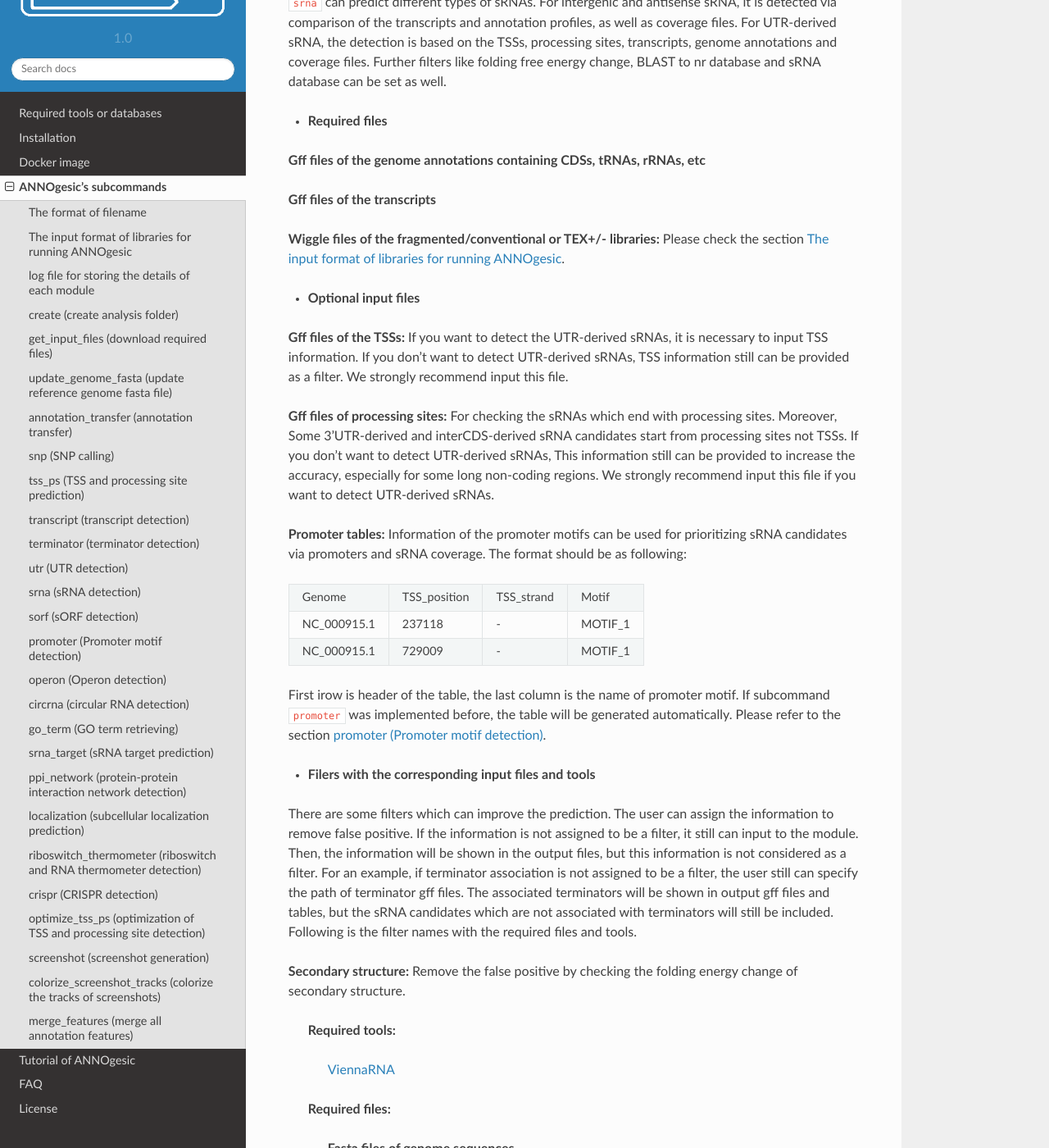
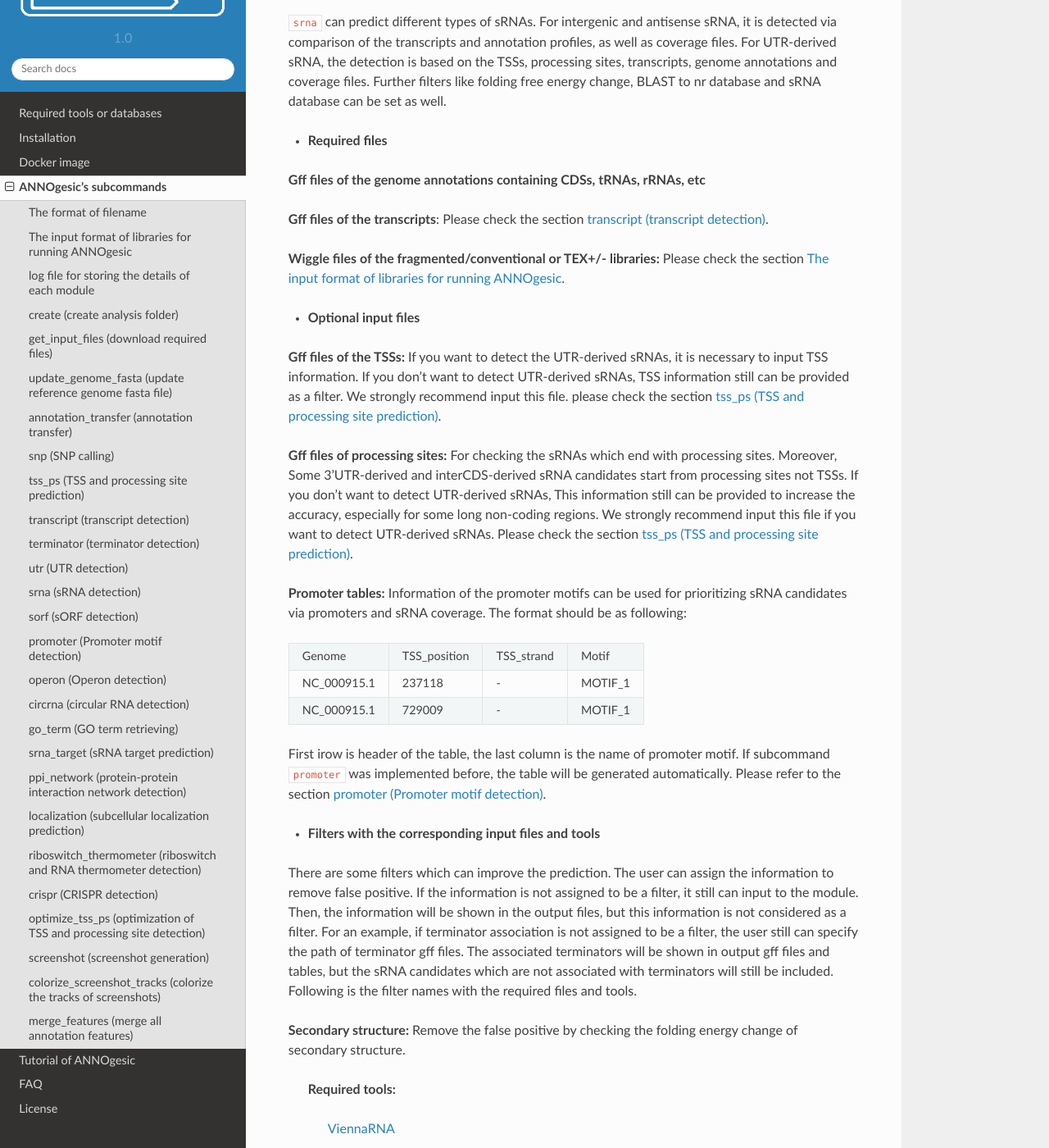
Before and after one commit to Sung-Huan/ANNOgesic, a Sphinx documentation site: the page built from docs/source/subcommands.rst, in a window 1280 px wide and 1400 px high, scrolled down 28303 px. Shown: the whole window at 82% size. Built offline with Sphinx 7.4.7 and the Read the Docs theme 2.0.0, drawn with Linux system fonts in a browser that asks for light colours; pages that are not in the unit, such as notebooks, are missing from menus; some of the changed text lies outside the part shown.

Commit message:
add the hyperlink for the required files

```diff
--- a/docs/source/subcommands.rst
+++ b/docs/source/subcommands.rst
@@ -845,7 +845,7 @@ given gene annotations and several parameters that can be set by the user.
 
 - **Optional input files**
 
-**TSS gff files:** If the user wants to compare transcripts with TSSs, TSS gff files are required.
+**TSS gff files:** If the user wants to compare transcripts with TSSs, TSS gff files are required. Please check the section :ref:`tss_ps`.
 
 **Gff files of genome anntations containing CDSs, tRNAs, rRNAs, etc:** If the user wants to compare transcripts with genome annotations or modify transcript based on genome annotations
 like CDSs, tRNAs, rRNAs, genome annotation gff files are required. There are four options for modification of transcripts:
@@ -1068,7 +1068,7 @@ which have coverage significant decrease.
 
 **Wiggle files of TEX +/- treated libraries or fragmented/conventional libraries**
 
-**Gff files of the transcripts**
+**Gff files of the transcripts**: Please check the section :ref:`transcript`.
 
 - **Basic arguments**
 
@@ -1320,13 +1320,13 @@ ANNOgesic, please use ``--tss_source`` to classify TSSs for the analysis.
 
 **Gff files of the genome annotations containing CDSs, tRNAs, rRNAs, etc**
 
-**Gff files of the TSSs**
-
-**Gff files of the transcripts**
+**Gff files of the TSSs**: Please check the section :ref:`tss_ps`.
+
+**Gff files of the transcripts**: Please check the section :ref:`transcript`.
 
 - **Optional input files**
 
-**Gff files of the terminators:** If the information of terminators is needed, the gff files of terminators are required.
+**Gff files of the terminators:** If the information of terminators is needed, the gff files of terminators are required. Please check the section :ref:`terminator`.
 
 - **Basic Arguments**
 
@@ -1430,7 +1430,7 @@ BLAST to nr database and sRNA database can be set as well.
 
 **Gff files of the genome annotations containing CDSs, tRNAs, rRNAs, etc**
 
-**Gff files of the transcripts**
+**Gff files of the transcripts**: Please check the section :ref:`transcript`.
 
 **Wiggle files of the fragmented/conventional or TEX+/- libraries:** Please check the section
 :ref:`The input format of libraries for running ANNOgesic`.
@@ -1439,13 +1439,14 @@ BLAST to nr database and sRNA database can be set as well.
 
 **Gff files of the TSSs:** If you want to detect the UTR-derived sRNAs, it is necessary to input
 TSS information. If you don't want to detect UTR-derived sRNAs, TSS information still can be provided as a filter.
-We strongly recommend input this file.
+We strongly recommend input this file. please check the section :ref:`tss_ps`.
 
 **Gff files of processing sites:** For checking the sRNAs which end with processing sites. Moreover,
 Some 3'UTR-derived and interCDS-derived sRNA candidates start
 from processing sites not TSSs. If you don't want to detect UTR-derived sRNAs,
 This information still can be provided to increase the accuracy, especially for some
 long non-coding regions. We strongly recommend input this file if you want to detect UTR-derived sRNAs.
+Please check the section :ref:`tss_ps`.
 
 **Promoter tables:** Information of the promoter motifs can be used for prioritizing sRNA candidates via
 promoters and sRNA coverage. The format should be as following:
@@ -1461,7 +1462,7 @@ First irow is header of the table, the last column is the name of promoter motif
 If subcommand ``promoter`` was implemented before, the table will be generated automatically.
 Please refer to the section :ref:`promoter`.
 
-- **Filers with the corresponding input files and tools**
+- **Filters with the corresponding input files and tools**
 
 There are some filters which can improve the prediction. The user can assign the information to remove false positive.
 If the information is not assigned to be a filter, it still can input to the module. Then, the information will
@@ -1520,19 +1521,19 @@ this candidates will be removed. ``--blast_score_nr`` and ``--blast_e_nr`` can b
 
 	**Required files:**
 
-		**Gff files of the terminators**
+		**Gff files of the terminators**: Please check the section :ref:`terminator`.
 
 **sORF:** Remove the candidates which overlap sORF.
 
 	**Required files:**
 
-		**Gff files of the sORFs**
+		**Gff files of the sORFs**: Please check the section :ref:`sorf`.
 
 **Promoter:** Remove the candidates which are not associated with promoter motif.
 
 	**Required files:**
 
-		**Tables of the promoters:** Please check the Promoter Tables of this section.
+		**Tables of the promoters:** Please check the Promoter Tables of this section and the section :ref:`promoter`.
 
 - **Basic arguments**
 
@@ -2019,7 +2020,7 @@ a small transcript. There are three sORF candidates (200-241, 203-241 and 202-24
 - **Required files**
 
 **Gff files of the genome annotations containing CDSs, tRNAs, rRNAs, etc**
-**Gff files of the transcripts**
+**Gff files of the transcripts**: Please check the section :ref:`transcript`.
 
 **Wiggle files of TEX+/- or fragmented/conventional libraries:** Please refer to the section :ref:`The input format of libraries for running ANNOgesic`.
 
@@ -2027,9 +2028,9 @@ a small transcript. There are three sORF candidates (200-241, 203-241 and 202-24
 
 - **Optional input files**
 
-**Gff files of the TSSs:** For checking the sORFs start from TSS or not. We strongly recommend to input this file.
-
-**Gff files of sRNAs:** For checking the overlap of sRNAs and sORFs.
+**Gff files of the TSSs:** For checking the sORFs start from TSS or not. We strongly recommend to input this file. Please check the section :ref:`tss_ps`.
+
+**Gff files of sRNAs:** For checking the overlap of sRNAs and sORFs. Please check the section :ref:`srna`.
 
 - **Basic arguments**
 
@@ -2296,7 +2297,8 @@ promoter motifs.
 **Gff files of the TSSs:** If the input TSS gff file is not generated by ANNOgesic,
 the libraries and wiggle files are necessary.
 Please refer to the :ref:`The input format of libraries for running ANNOgesic`
-in order to assign the correct format.
+in order to assign the correct format. And for the details of TSS,
+please check the section :ref:`tss_ps`.
 
 - **Basic arguments**
 
@@ -2424,13 +2426,13 @@ are not associated with genes, they would not be counted as operons.
 
 **Gff files of the genome annotations containing CDSs, tRNAs, rRNAs, etc**
 
-**Gff files of the transcripts**
+**Gff files of the transcripts**: Please check the section :ref:`transcript`.
 
 - **Optional input files**
 
-**Gff files of the TSSs**: We strongly recommend to input this file for detecting sub-operon.
-
-**Gff files of the terminators**
+**Gff files of the TSSs**: We strongly recommend to input this file for detecting sub-operon. Please check the section :ref:`tss_ps`.
+
+**Gff files of the terminators**: Please check the section :ref:`terminator`.
 
 - **Basic arguments**
 
@@ -2675,7 +2677,7 @@ Some analyses of GO terms can be done as well.
 
 - **Optional input files**
 
-**Gff files of the transcripts:** For detecting the GO terms only based on expressed CDSs.
+**Gff files of the transcripts:** For detecting the GO terms only based on expressed CDSs. Please check the section :ref:`transcript`.
 
 - **Arguments**
 
@@ -2753,7 +2755,7 @@ programs. ``srna_target`` can also compare the results of both programs and prov
 
 **Gff files of the genome annotations containing CDSs**
 
-**Gff files of the sRNAs**
+**Gff files of the sRNAs**: Please check the section :ref:`srna`.
 
 **Fasta files of the genomes**
 
@@ -3066,6 +3068,7 @@ Some statistics and visualization files are provided as well.
 - **Optional input files**
 
 **Gff files of the transcripts:** For detecting subcellular localization only based on expressed CDSs.
+Please check the section :ref:`transcript`.
 
 - **Basic arguments**
 
@@ -3165,8 +3168,7 @@ the region in `Rfam <http://rfam.xfam.org/>`_.
 
 **Gff files of the genome annotations containing CDSs, tRNAs, rRNAs, etc**
 
-**Gff files of the transcripts**
-
+**Gff files of the transcripts**: Please check the section :ref:`transcript`.
 
 **Fasta files of the genome sequences**
 
@@ -3188,6 +3190,7 @@ from our Git repository.
 - **Optional input files**
 
 **Gff files of the TSSs**: For checking the ribosome binding site. We strongly recommend to input this file.
+Please check the section :ref:`tss_ps`.
 
 - **Basic arguments**
 
```
